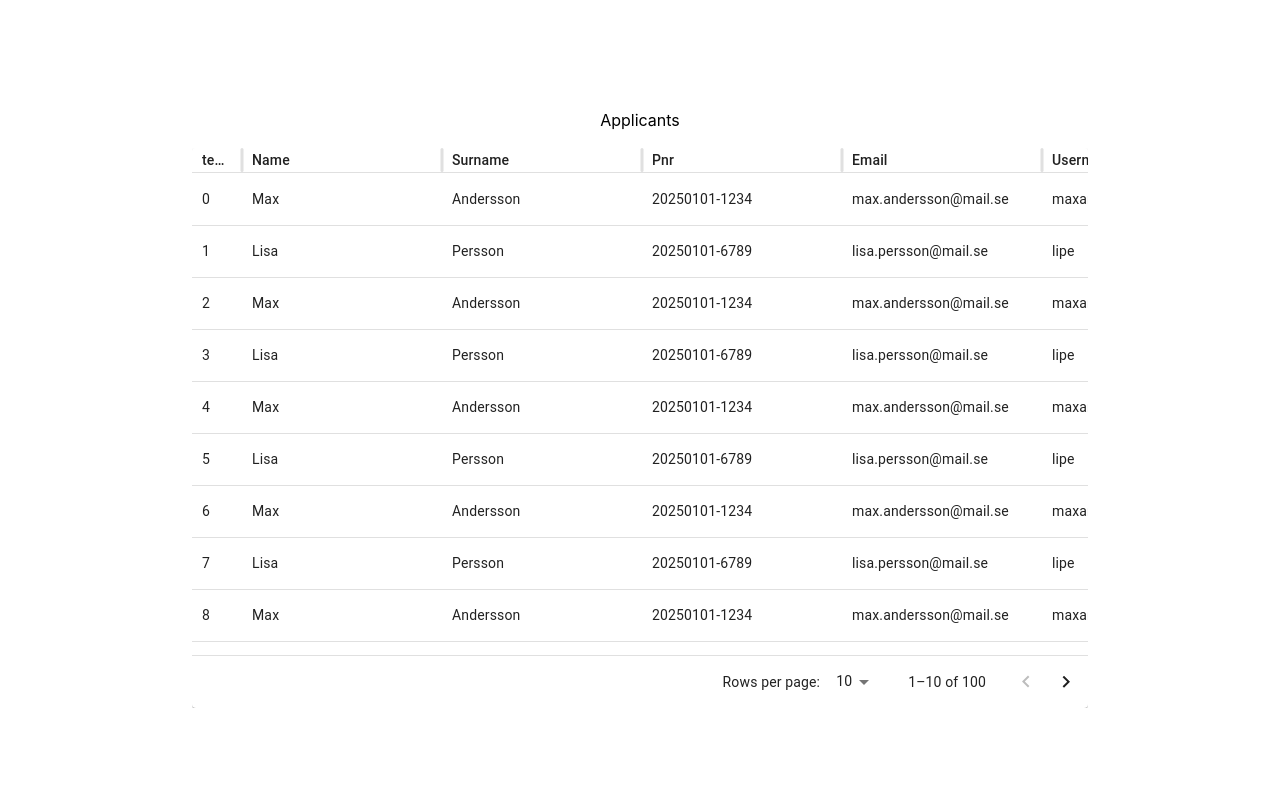
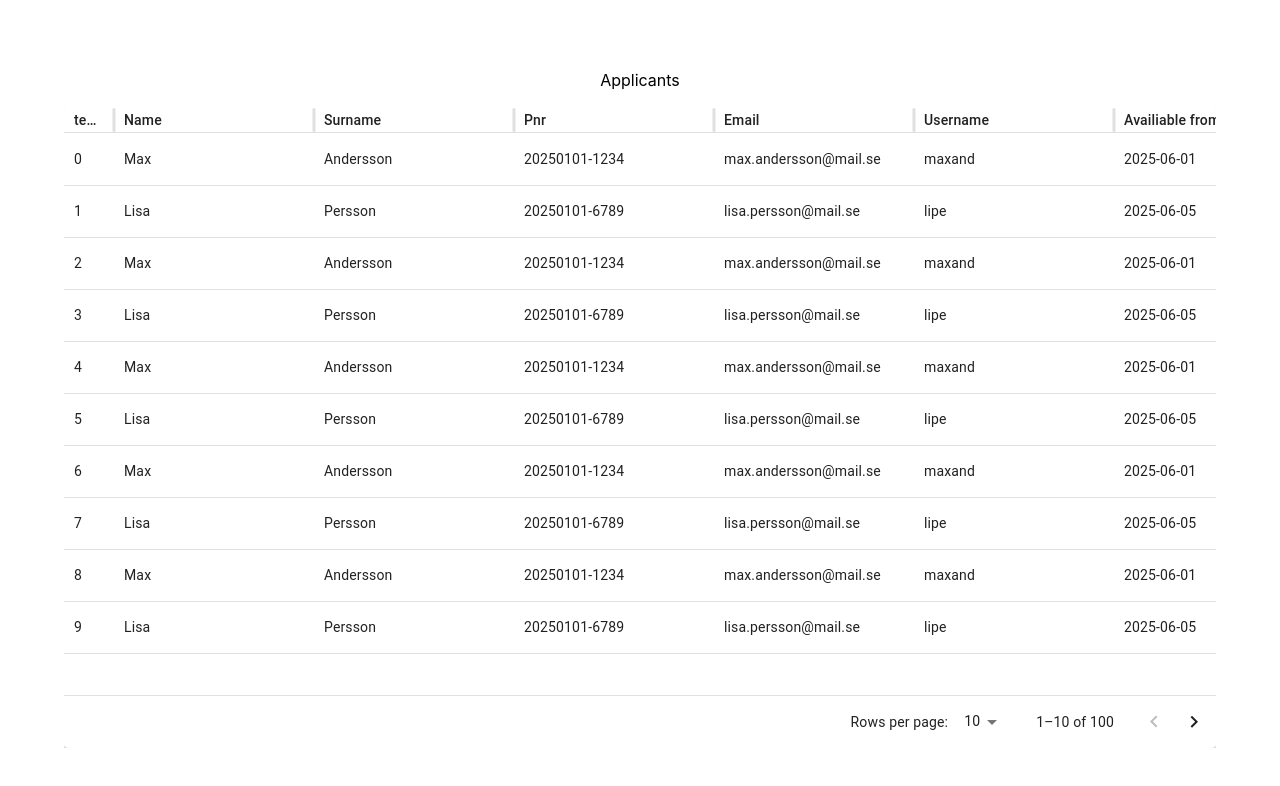
Before and after one commit to ponkinnm/IV1201-frontend, a React (Vite) app: page / in a window 1280 px wide. Shown: the top 786 px of the page. Built offline with nearby package versions, Linux system fonts and the light colour scheme.

Commit message:
Removed unused code

```diff
--- a/src/ApplicantTable.tsx
+++ b/src/ApplicantTable.tsx
@@ -1,7 +1,6 @@
 import * as React from 'react';
 import { DataGrid, GridColDef } from '@mui/x-data-grid';
 import Paper from '@mui/material/Paper';
-import applicants from './applicants.json';
 
 //TODO: Replace test columns with columns from the database
 let columns = [
@@ -15,10 +14,8 @@ let columns = [
     { field: 'availiableTo', headerName: 'Availiable to', width: 200 }
 ];
 
-
 //TODO: Replace test data with data from the database
 function getRows(){
-
     let rows = [];
     let i = 0;
     for(i=0; i < 100; i+=2){
--- a/src/ListApplicants.css
+++ b/src/ListApplicants.css
@@ -16,8 +16,8 @@
   display: flex;
   justify-content: center;
   align-items: center;
-  height: 70vh;
-  width: 70vw;
+  height: 80vh;
+  width: 90vw;
   overflow: hidden;
 }
 
--- a/src/ListApplicants.tsx
+++ b/src/ListApplicants.tsx
@@ -3,7 +3,6 @@ import './ListApplicants.css'
 import ApplicantTable from './ApplicantTable';
 
 function ListApplicants() {
-
   return (
         <div className="outer-container">
             <div className="text">
```
